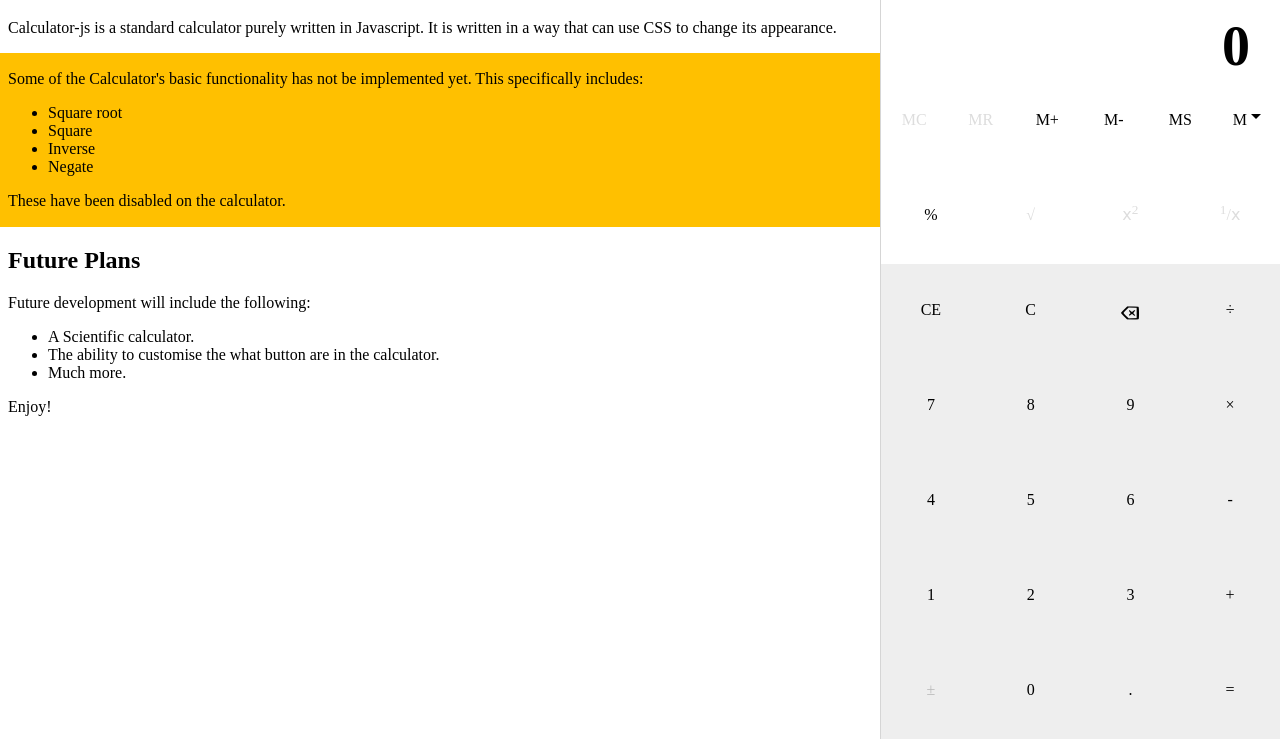
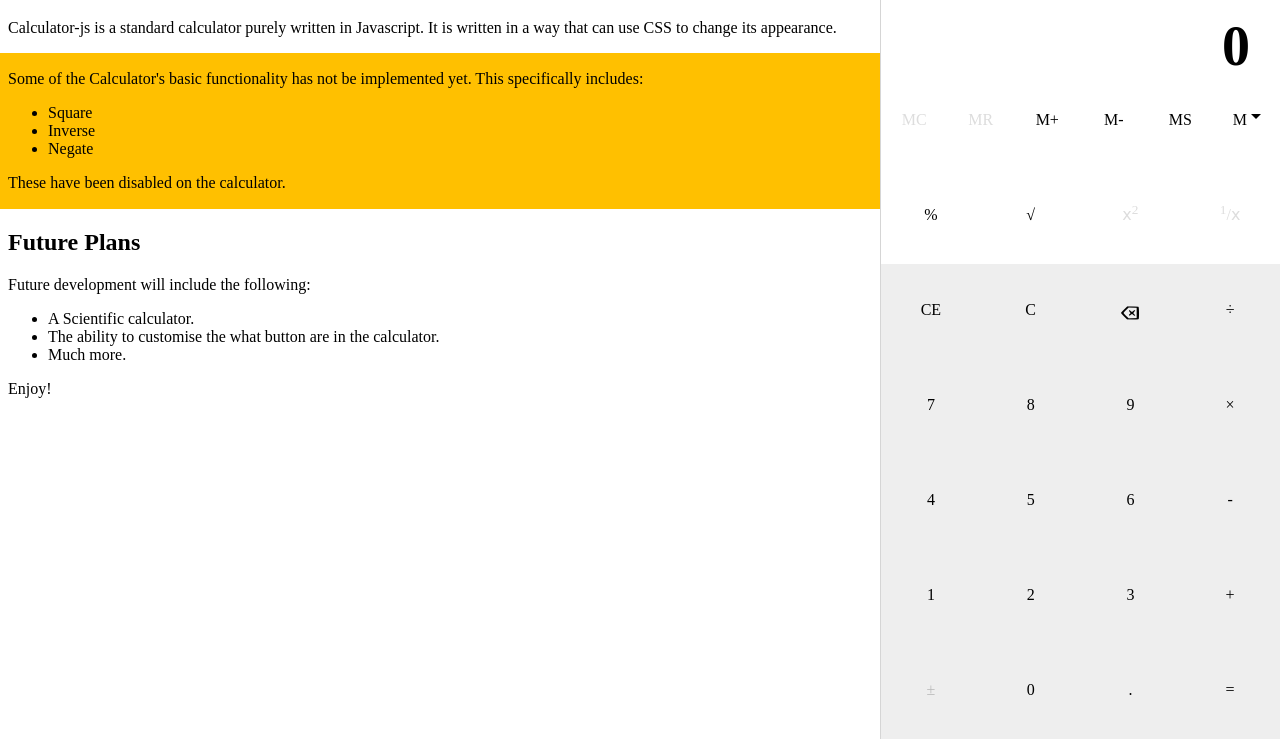
Before and after one commit to eliasem/Calculator-js, a website: page docs/index.html in a window 1280 px wide. Shown: the part 61-800 px from the top of the page. Drawn offline with Linux system fonts and the light colour scheme; files whose address does not match are found by name; a web font is replaced by a local one.

Commit message:
[sqrt] - Updated docs.

```diff
--- a/docs/css/custom.css
+++ b/docs/css/custom.css
@@ -3,7 +3,6 @@ body { margin: 8px; }
 .demo-area { position: absolute; right: 0; top: 0; width: 400px; overflow: hidden; }
 .demo-area .calculator { display: inline-block; width: calc(100% - 1px); border-left: 1px solid rgba(150,150,150,0.4);}
 
-.demo-area .calculator .calc-button.sqrt { color: #ddd; pointer-events: none; }
 .demo-area .calculator .calc-button.squared { color: #ddd; pointer-events: none; }
 .demo-area .calculator .calc-button.frac { color: #ddd; pointer-events: none; }
 .demo-area .calculator .calc-button.plus-minus { color: #bbb; pointer-events: none; }
--- a/docs/index.html
+++ b/docs/index.html
@@ -29,7 +29,6 @@
             <p>Some of the Calculator's basic functionality has not be implemented yet. This specifically
             includes:</p>
             <ul>
-                <li>Square root</li>
                 <li>Square</li>
                 <li>Inverse</li>
                 <li>Negate</li>
```
